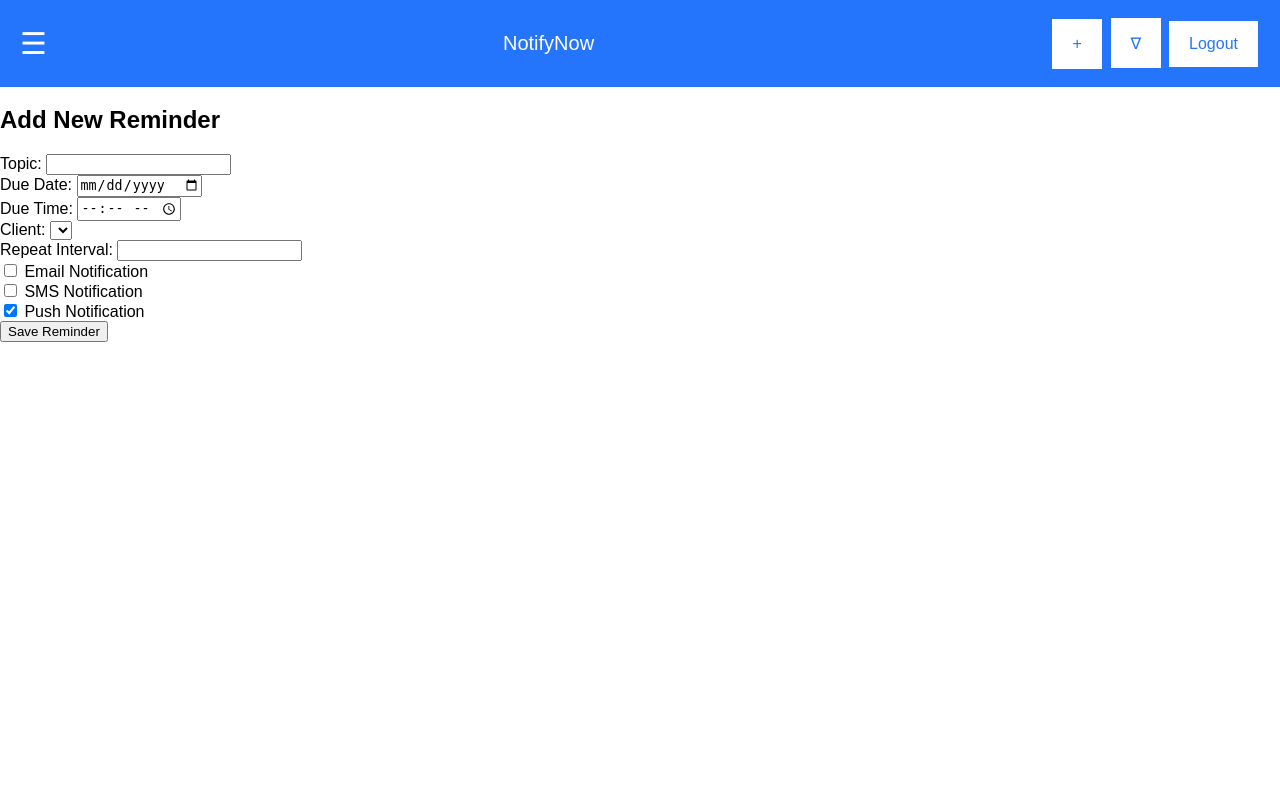
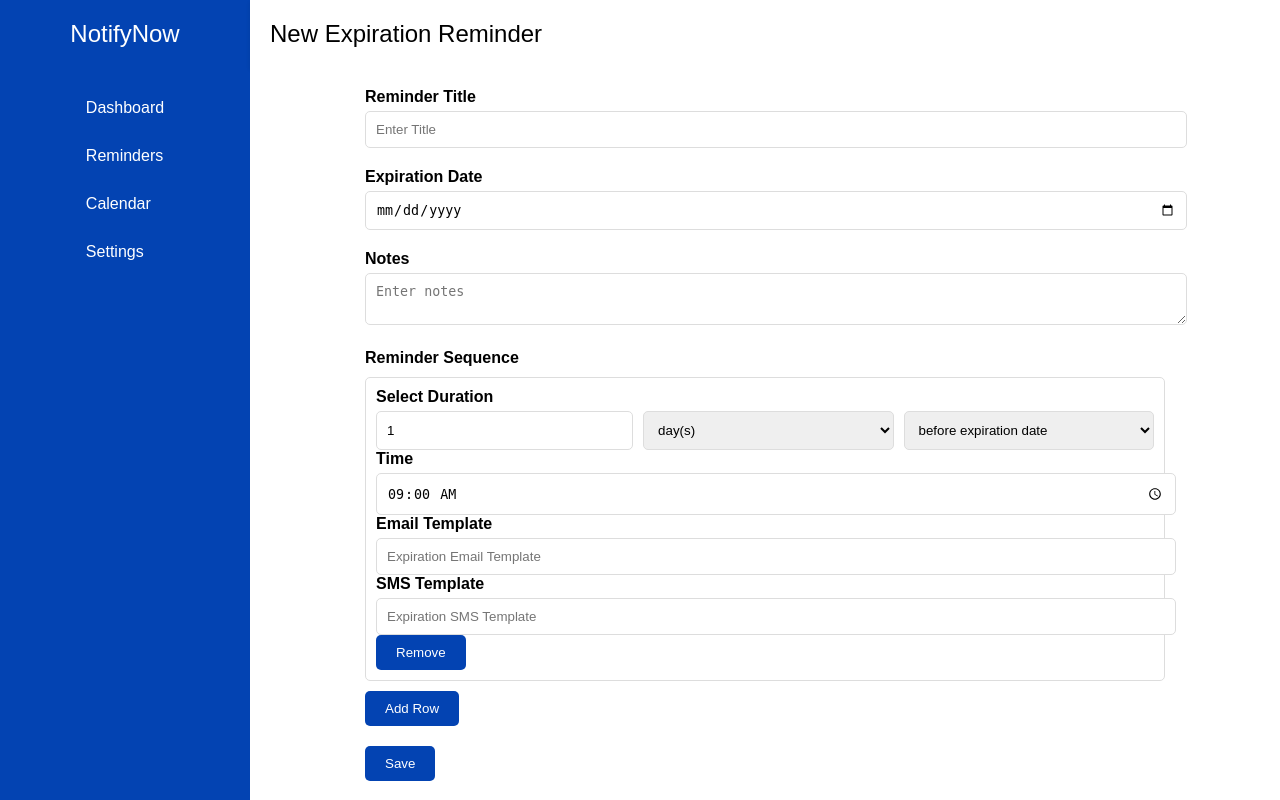
Before and after one commit to cloudtrim/NotifyNow, a Django app: page /add_reminder/ in a window 1280 px wide. Run offline with Django 5.2, Linux system fonts and the light colour scheme; lists and menus that the app fills with data are empty.

Commit message:
added reminder

```diff
--- /dev/null
+++ b/core/accounts/static/css/add_reminder.css
@@ -0,0 +1,134 @@
+body {
+    font-family: Arial, sans-serif;
+    margin: 0;
+    padding: 0;
+    background-color: #f4f4f9;
+}
+
+.container {
+    display: flex;
+    height: 100vh;
+}
+
+.sidebar {
+    width: 250px;
+    background-color: #0343b2;
+    color: #fff;
+    display: flex;
+    flex-direction: column;
+    align-items: center;
+    padding: 20px 0;
+}
+
+.sidebar .logo {
+    font-size: 24px;
+    margin-bottom: 20px;
+}
+
+.sidebar nav ul {
+    list-style: none;
+    padding: 0;
+    width: 100%;
+}
+
+.sidebar nav ul li {
+    width: 100%;
+}
+
+.sidebar nav ul li a {
+    display: block;
+    color: #fff;
+    padding: 15px 20px;
+    text-decoration: none;
+}
+
+.sidebar nav ul li a:hover {
+    background-color: #033385;
+}
+
+.content {
+    flex: 1;
+    display: flex;
+    flex-direction: column;
+}
+
+header {
+    display: flex;
+    justify-content: space-between;
+    align-items: center;
+    padding: 20px;
+    background-color: #fff;
+    box-shadow: 0 2px 4px rgba(0,0,0,0.1);
+}
+
+header .title {
+    font-size: 24px;
+}
+
+header .profile {
+    background-color: #e4e4e4;
+    padding: 10px 20px;
+    border-radius: 20px;
+}
+
+.form-section {
+    padding: 20px;
+    background-color: #fff;
+    flex: 1;
+    overflow-y: auto;
+}
+
+form {
+    max-width: 800px;
+    margin: 0 auto;
+}
+
+.form-group {
+    margin-bottom: 20px;
+}
+
+.form-group label {
+    display: block;
+    margin-bottom: 5px;
+    font-weight: bold;
+}
+
+.form-group input,
+.form-group textarea,
+.form-group select {
+    width: 100%;
+    padding: 10px;
+    border: 1px solid #ddd;
+    border-radius: 5px;
+}
+
+.sequence {
+    margin-top: 10px;
+}
+
+.sequence-item {
+    border: 1px solid #ddd;
+    padding: 10px;
+    border-radius: 5px;
+    margin-bottom: 10px;
+}
+
+.sequence-item .duration {
+    display: flex;
+    gap: 10px;
+}
+
+button[type="submit"],
+button[type="button"] {
+    padding: 10px 20px;
+    border: none;
+    background-color: #0343b2;
+    color: #fff;
+    border-radius: 5px;
+    cursor: pointer;
+}
+
+button[type="submit"]:hover,
+button[type="button"]:hover {
+    background-color: #0343b2;
+}
--- a/core/accounts/templates/add_reminder.html
+++ b/core/accounts/templates/add_reminder.html
@@ -1,76 +1,173 @@
-{% extends 'base.html'%}
 <!-- <!DOCTYPE html>
 <html lang="en">
 <head>
     <meta charset="UTF-8">
     <meta name="viewport" content="width=device-width, initial-scale=1.0">
-    <title>NotifyNow - Add Reminder</title>
+    <title>NotifyNow</title>
     {% load static %}
-    <link rel="stylesheet" href="{% static 'css/styles.css' %}">
+    <link rel="stylesheet" href="{% static 'css/try.css' %}">
 </head>
 <body>
+    <div class="container">
+        <aside class="sidebar">
+            <div class="logo">NotifyNow</div>
+            <nav>
+                <ul>
+                    <li><a href="#">Dashboard</a></li>
+                    <li><a href="#">Reminders</a></li>
+                    <li><a href="#">Calendar</a></li>
+                    <li><a href="#">Settings</a></li>
+                </ul>
+            </nav>
+        </aside>
+        <main class="content">
             <header>
-        <h1>NotifyNow</h1>
+                <div class="title">New Expiration Reminder</div>
+                <div class="profile">Profile</div>
+            </header>
+            <section class="form-section">
+                <form>
+                    <div class="form-group">
+                        <label for="reminder-title">Reminder Title</label>
+                        <input type="text" id="reminder-title" placeholder="Enter Title">
+                    </div>
+                    <div class="form-group">
+                        <label for="expiration-date">Expiration Date</label>
+                        <input type="date" id="expiration-date">
+                    </div>
+                    <div class="form-group">
+                        <label for="notes">Notes</label>
+                        <textarea id="notes" placeholder="Enter notes"></textarea>
+                    </div>
+                    <div class="form-group">
+                        <label>Set Reminder Days</label>
+                        <div class="checkbox-group">
+                            <label><input type="checkbox" value="1"> 1 day before</label>
+                            <label><input type="checkbox" value="3"> 3 days before</label>
+                            <label><input type="checkbox" value="5"> 5 days before</label>
+                            <label><input type="checkbox" value="7"> 7 days before</label>
+                            <label><input type="checkbox" value="15"> 15 days before</label>
+                        </div>
+                    </div>
+                    <button type="submit">Save</button>
+                </form>
+            </section>
+        </main>
+    </div>
+</body>
+</html> -->
+
+<!DOCTYPE html>
+<html lang="en">
+<head>
+    <meta charset="UTF-8">
+    <meta name="viewport" content="width=device-width, initial-scale=1.0">
+    <title>NotifyNow</title>
+    {% load static %}
+    <link rel="stylesheet" href="{% static 'css/add_reminder.css' %}">
+</head>
+<body>
+    <div class="container">
+        <aside class="sidebar">
+            <div class="logo">NotifyNow</div>
             <nav>
-            <a href="{% url 'dashboard' %}">Dashboard</a>
-            <a href="{% url 'calendar' %}">Calendar</a>
-            <a href="{% url 'settings' %}">Settings</a>
+                <ul>
+                    <li><a href="#">Dashboard</a></li>
+                    <li><a href="#">Reminders</a></li>
+                    <li><a href="#">Calendar</a></li>
+                    <li><a href="#">Settings</a></li>
+                </ul>
             </nav>
-    </header> -->
-    {% block content %}
-
-    <main>
-        <h2>Add New Reminder</h2>
-        <form method="POST">
-            {% csrf_token %}
-            {{ form.as_p }}
-            <div>
-                <label for="title">Topic:</label>
-                <input type="text" id="title" name="title" required>
+        </aside>
+        <main class="content">
+            <header>
+                <div class="title">New Expiration Reminder</div>
+                <!-- <div class="profile"><button>Profile</button></div> -->
+            </header>
+            <section class="form-section">
+                <form>
+                    <div class="form-group">
+                        <label for="reminder-title">Reminder Title</label>
+                        <input type="text" id="reminder-title" placeholder="Enter Title">
                     </div>
-            <div>
-                <label for="date">Due Date:</label>
-                <input type="date" id="date" name="date" required>
+                    <div class="form-group">
+                        <label for="expiration-date">Expiration Date</label>
+                        <input type="date" id="expiration-date">
                     </div>
-            <div>
-                <label for="time">Due Time:</label>
-                <input type="time" id="time" name="time" required>
+                    <div class="form-group">
+                        <label for="notes">Notes</label>
+                        <textarea id="notes" placeholder="Enter notes"></textarea>
                     </div>
-            <div>
-                <label for="client">Client:</label>
-                <select id="client" name="client">
-                    {% for client in clients %}
-                    <option value="{{ client.id }}">{{ client.name }}</option>
-                    {% endfor %}
+                    <div class="form-group">
+                        <label>Reminder Sequence</label>
+                        <div class="sequence">
+                            <div class="sequence-item">
+                                <label for="duration-1">Select Duration</label>
+                                <div class="duration">
+                                    <input type="number" id="duration-1" min="1" value="1">
+                                    <select id="duration-type-1">
+                                        <option value="days">day(s)</option>
+                                        <option value="weeks">week(s)</option>
+                                        <option value="months">month(s)</option>
+                                    </select>
+                                    <select id="duration-relative-1">
+                                        <option value="before">before expiration date</option>
+                                        <option value="after">after expiration date</option>
                                     </select>
                                 </div>
-            <div>
-                <label for="repeat_interval">Repeat Interval:</label>
-                <input type="text" id="repeat_interval" name="repeat_interval" required>
+                                <label for="time-1">Time</label>
+                                <input type="time" id="time-1" value="09:00">
+                                <label for="email-template-1">Email Template</label>
+                                <input type="text" id="email-template-1" placeholder="Expiration Email Template">
+                                <label for="sms-template-1">SMS Template</label>
+                                <input type="text" id="sms-template-1" placeholder="Expiration SMS Template">
+                                <button type="button" class="remove-sequence">Remove</button>
                             </div>
-            <div>
-                <label for="notify-email">
-                    <input type="checkbox" id="notify-email" name="notify_email">
-                    Email Notification
-                </label>
+                            <!-- Add more sequence items as needed -->
                         </div>
-            <div>
-                <label for="notify-sms">
-                    <input type="checkbox" id="notify-sms" name="notify_sms">
-                    SMS Notification
-                </label>
+                        <button type="button" id="add-sequence">Add Row</button>
                     </div>
-            <div>
-                <label for="notify-push">
-                    <input type="checkbox" id="notify-push" name="notify_push" checked>
-                    Push Notification
-                </label>
+                    <button type="submit">Save</button>
+                </form>
+            </section>
+        </main>
     </div>
-            <button type="submit">Save Reminder</button>
-        </form>
-    </main>
 
+    <script>
+        document.getElementById('add-sequence').addEventListener('click', function() {
+            const sequenceContainer = document.querySelector('.sequence');
+            const newSequenceItem = document.createElement('div');
+            newSequenceItem.classList.add('sequence-item');
+            newSequenceItem.innerHTML = `
+                <label>Select Duration</label>
+                <div class="duration">
+                    <input type="number" min="1" value="1">
+                    <select>
+                        <option value="days">day(s)</option>
+                        <option value="weeks">week(s)</option>
+                        <option value="months">month(s)</option>
+                    </select>
+                    <select>
+                        <option value="before">before expiration date</option>
+                        <option value="after">after expiration date</option>
+                    </select>
+                </div>
+                <label>Time</label>
+                <input type="time" value="09:00">
+                <label>Email Template</label>
+                <input type="text" placeholder="Expiration Email Template">
+                <label>SMS Template</label>
+                <input type="text" placeholder="Expiration SMS Template">
+                <button type="button" class="remove-sequence">Remove</button>
+            `;
+            sequenceContainer.appendChild(newSequenceItem);
+        });
 
-    {% endblock %}
-<!-- </body>
-</html> -->
+        document.addEventListener('click', function(e) {
+            if (e.target && e.target.classList.contains('remove-sequence')) {
+                e.target.parentElement.remove();
+            }
+        });
+    </script>
+</body>
+</html>
--- a/core/accounts/templates/base.html
+++ b/core/accounts/templates/base.html
@@ -16,7 +16,7 @@
             display: flex;
             justify-content: space-between;
             align-items: center;
-            background-color: #2575fc;
+            background-color: #0343b2;
             padding: 14px 20px;
         }
         .navbar .app-name {
@@ -26,7 +26,7 @@
         .navbar input[type="button"],
         .navbar button {
             background-color: white;
-            color: #2575fc;
+            color: #0343b2;
             border: #033ea2;
             padding: 14px 20px;
             text-align: center;
@@ -54,7 +54,7 @@
             position: fixed;
             top: 0;
             left: 0;
-            background-color: #2575fc;
+            background-color: #0343b2;
             overflow-x: hidden;
             transition: 0.5s;
             padding-top: 60px;
@@ -68,7 +68,7 @@
             transition: 0.3s;
         }
         .sidebar a:hover {
-            background-color: #0343b2;
+            background-color: #033385;
         }
         .sidebar .close-btn {
             position: absolute;
--- a/core/accounts/views.py
+++ b/core/accounts/views.py
@@ -73,13 +73,17 @@ def reminders(request):
 
 def add_reminder(request):
     if request.method == 'POST':
-        form = ReminderForm(request.POST)
-        if form.is_valid():
-            form.save()
-            return redirect('reminders')
-    else:
-        form = ReminderForm()
+        reminder_title = request.POST.get('reminder_title')
+        expiration_date = request.POST.get('expiration_date')
+        notes = request.POST.get('notes')
+        durations = request.POST.getlist('duration[]')
+        duration_types = request.POST.getlist('duration_type[]')
+        duration_relatives = request.POST.getlist('duration_relative[]')
+        times = request.POST.getlist('time[]')
+        email_templates = request.POST.getlist('email_template[]')
+        sms_templates = request.POST.getlist('sms_template[]')
     return render(request, 'add_reminder.html')
+
 
 def calendar(request):
     reminders = Reminder.objects.all()
```
Also changed, not shown: core/db.sqlite3. Lines whose indentation alone changed are shown as unchanged.
